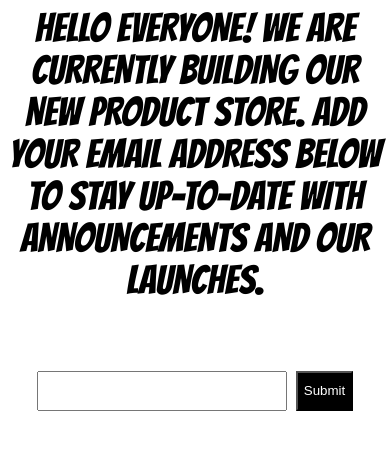
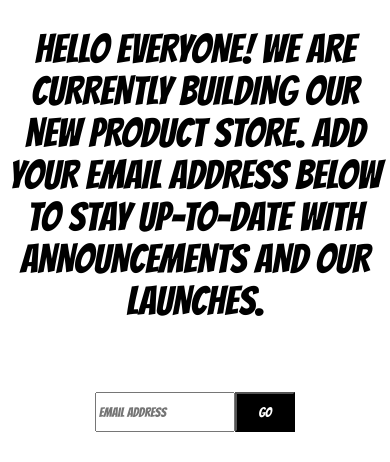
Before and after one commit to SteffB23/Coming-Soon, a plain HTML site: page index.html in a window 390 px wide. Shown: the part 560-1022 px from the top of the page. Before the commit the page ends 1001 px from the top, so only its background shows below. Drawn offline with Linux system fonts and the light colour scheme; a web font is replaced by a local one.

Commit message:
Need to add responsiveness for mobile devices 1st

```diff
--- a/assets/css/style.css
+++ b/assets/css/style.css
@@ -1,4 +1,7 @@
+/*Font Scheme from google.com/fonts */
 @import url('https://fonts.googleapis.com/css2?family=Anton&family=Bad+Script&family=Bangers&family=Birthstone&family=Lacquer&family=Lobster&display=swap');
+
+/*Color Shceme*/
 /*Elements*/
 :root {
     --background: #ffffff;
@@ -6,6 +9,7 @@
     --headline: #001858;
     --buttontext: #001858;
     --paragraph: #172c66;
+
 /*Illustration*/
     --stroke: #001858;
     --secondary: #8bd3dd;
@@ -13,24 +17,27 @@
     --tertiary: #f582ae;
     --highlight: #fef6e4;
 }
-
+/*Defaults the margin and padding to the entire page*/
 body, html {
     background: var(--background);
     min-width: 100%;
     min-height: 100vh;
     margin: 0;
 }
-
+/*Centers logo above the Hero */
 .header-logo {
     display: flex;
     justify-content: center;
     margin: 15px;
+    height: 100px;
     padding: 15px;
+
 }
-
+/*Adds space between the logo and the Hero*/
 .c-logo {
     height: 75px;
 }
+/* Added image rather than using an img code block. Positioned it to cover the entire container as well*/
 #athlete {
     display: flex;
     background: #ffffff url("/assets/images/Bitmap.png") no-repeat right top;
@@ -46,6 +53,7 @@ body, html {
 
     }
 }
+/*Positioned the header and paragraph to the center and adds color to the text*/
 .content-container {
     width: 100%;
     text-align: center;
@@ -55,34 +63,41 @@ body, html {
     font: weight 400px;
     color: black;
 }
-
+/*used to specify selected or targeted text for color scheme*/
 span {
     color:#CD3A24
 }
-
+/*Aligned the form to the center of the page*/
 .form-container {
     display: flex;
     justify-content: center;
     width: 100%;
     height: 100px;
 }
-
+/*Aligned it responsiely*/
 .input-context {
     margin: auto;
 }
 
+/*Removes the space between the input & button*/
+form {
+    display: flex;
+}
+
+/*Positions the form side by side*/
 input[type="text"] {
     height: 40px;
-    width: 250px;
     box-sizing: border-box;
+    font-family: 'Bangers', cursive;
 }
-
+/*Positions the form side by side without space between the form*/
 input[type="submit"] {
     box-sizing: border-box;
     height: 40px;
     padding:none;
-    margin: 0 0 0 5px;
+    margin: 0 0 0 0;
     background-color:black;
     color: white;
-
+    width: 60px;
+    font-family: 'Bangers', cursive;
 }
--- a/index.html
+++ b/index.html
@@ -18,7 +18,6 @@
 
 
     </div>
-
         <div class="all-content-container">
             <div class="content-container">
                 <h2><span>We're</span> <br> <span>Coming Soon</span></h2>
@@ -28,8 +27,8 @@
 
     <div class="form-container">
         <form class="input-context">
-            <input type="text"></input>
-            <input type="submit"></input>
+            <input type="text" placeholder="Email Address"></input>
+            <input type="submit" value="Go" ></input>
         </form>
     </div>
 
```
